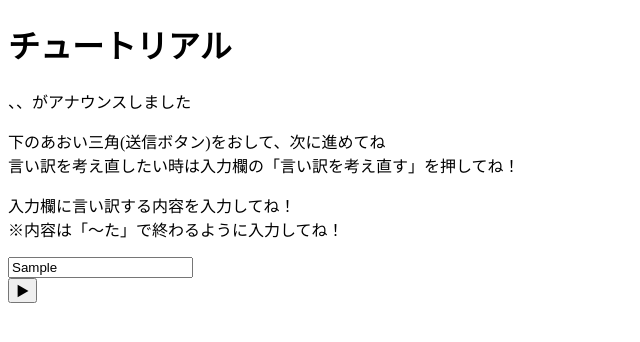
After one commit to mihootsuka0419-kyomti/ti-mukaihatu, a Python web app: template templates/tutorial.html in a window 1280 px wide. The commit adds this page. Shown: the top 342 px of the page, without its empty margins (0-640 px from the left). Run offline with Jinja, Linux system fonts and the light colour scheme; the template is opened without the code that fills it: most values are stand-ins (such as "Sample title", 1, 10 or a date in 2020).

Commit message:
tutorial.htmlとreply.htmlの作成とindex.htmlの修正

```diff
--- /dev/null
+++ b/templates/tutorial.html
@@ -0,0 +1,64 @@
+<!DOCTYPE html>
+<html lang="ja">
+
+<head>
+  <meta charset="UTF-8">
+  <meta name="viewport" content="width=device-width, initial-scale=1.0">
+  <title>壮大な言い訳</title>
+  <link rel="stylesheet" href="/static/style.css">
+</head>
+
+<body>
+
+  <header>
+    <h1>チュートリアル</h1>
+  </header>
+
+  <div class="explanation-area">
+
+    <div class="explanation-box">
+      <p class="explanation-title">
+        、、がアナウンスしました
+      </p>
+
+      <p class="explanation-text">
+        下のあおい三角(送信ボタン)をおして、次に進めてね<br>
+        言い訳を考え直したい時は入力欄の「言い訳を考え直す」を押してね！
+      </p>
+    </div>
+
+    <div class="explanation-box">
+      <p class="explanation-text">
+        入力欄に言い訳する内容を入力してね！<br>
+        ※内容は「〜た」で終わるように入力してね！
+      </p>
+    </div>
+
+  </div>
+
+  <form method="POST" action="/generate">
+
+    <!-- start.htmlで選択したカテゴリを保持する -->
+    <input type="hidden" name="category" value="{{ category }}">
+
+    <div class="footer">
+
+      <div class="theme-area">
+
+        <input type="text" name="result" value="{{ input_value }}" placeholder="入力欄" required>
+
+        <span></span>
+
+      </div>
+
+      <button type="submit" class="send-button">
+        ▶︎
+      </button>
+
+    </div>
+
+  </form>
+
+</body>
+
+</html>
```
Also changed, not shown: templates/index.html (+24 -31 lines), templates/reply.html (added, +81 -0 lines).
